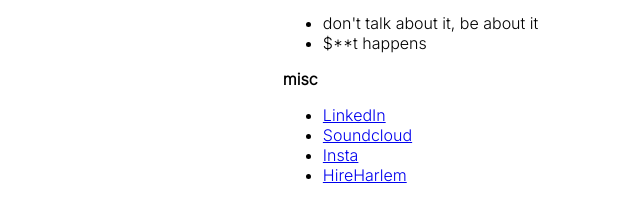
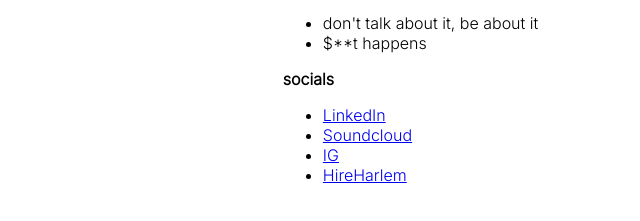
Before and after one commit to alexocampo/simplewebsite, a plain HTML site: page index.html in a window 1280 px wide. Shown: the part 429-650 px from the top of the page, 455-1095 px from the left. Drawn offline with Linux system fonts and the light colour scheme.

Commit message:
Update index.html

```diff
--- a/index.html
+++ b/index.html
@@ -47,11 +47,11 @@
                         <li>don't talk about it, be about it</li>
                         <li>$**t happens</li>
                     </ul>
-                <b>misc</b>
+                <b>socials</b>
                     <ul>
                         <li><a href="https://linkedin.com/in/alexanderocampo">LinkedIn</a></li>
                         <li><a href="https://soundcloud.com/alex_ocampo">Soundcloud</a></li>
-                        <li><a href="https://www.instagram.com/alexo.campo">Insta</a></li>
+                        <li><a href="https://www.instagram.com/alexo.campo">IG</a></li>
                         <li><a href="https://www.instagram.com/hireharlem">HireHarlem</a></li>
                     </ul>
             </div>
```
